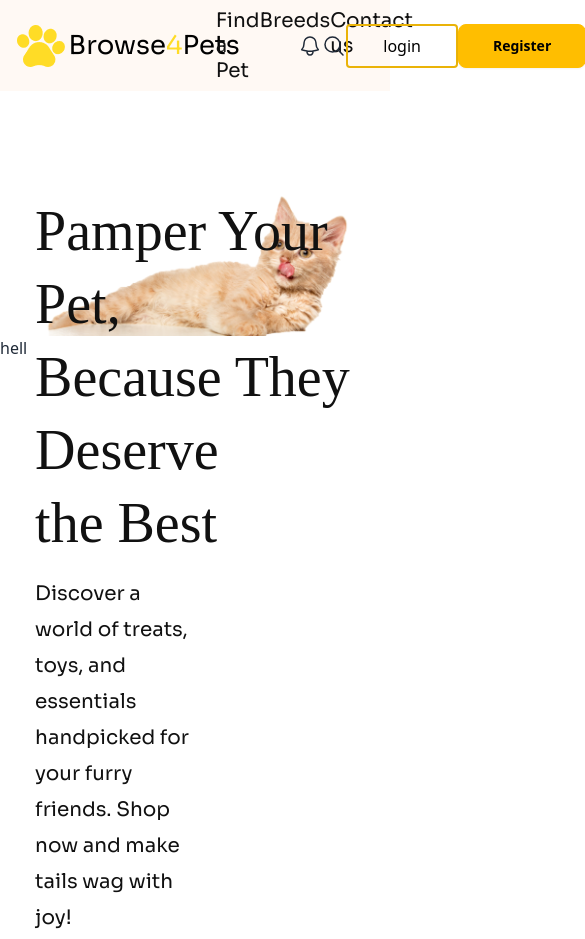
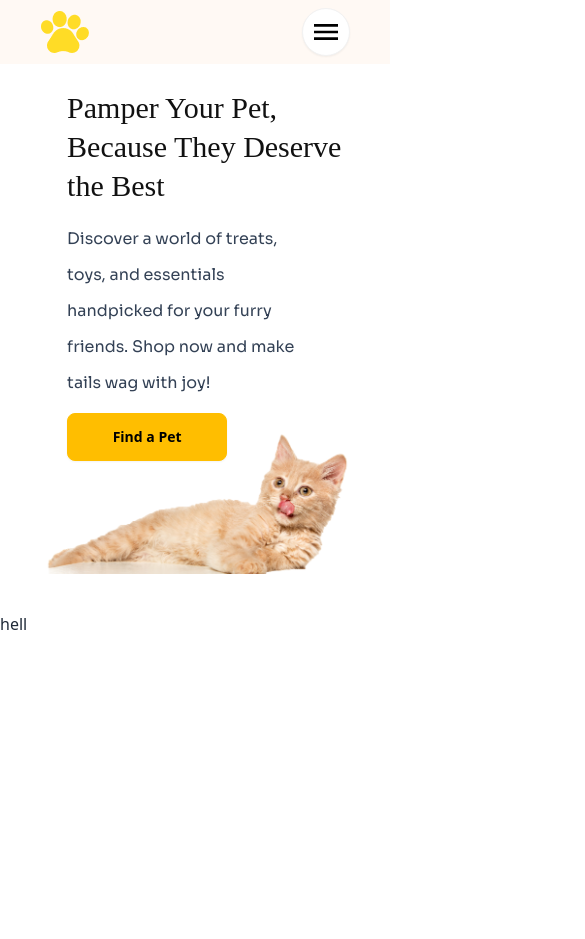
Before and after one commit to Shakil-009/assignment-3, a plain HTML site: page index.html in a window 390 px wide. Shown: the top 939 px of the page, 585 px wide, since content can reach past the window. After the commit the page ends 844 px from the top, so only its background shows below. Drawn offline with nearby package versions, Linux system fonts and the light colour scheme; a web font is replaced by a local one.

Commit message:
Added responsive

```diff
--- a/index.html
+++ b/index.html
@@ -11,12 +11,12 @@
 <body class="bg-white">
     <header class="w-full bg-[#fff9f4]">
         <nav class="navbar w-10/12 mx-auto flex justify-between ">
-            <div class="flex gap-1 justify-center align-center"><img src="c1-assets/logo-header.png" alt="Pet pow">
-            <h2 class="text-black font">Browse<span class="text-[#FFDC26]">4</span>Pets</h2>
+            <div class="flex gap-1 justify-center items-center"><img class="h-12 w-12" src="c1-assets/logo-header.png" alt="Pet pow">
+            <h2 class="text-black font hidden md:flex">Browse<span class="text-[#FFDC26]">4</span>Pets</h2>
             </div>
-            <div class="w-2/3 justify-between sm:hidden md:flex">
+            <div class="w-2/3 justify-between hidden md:flex">
                 <div class="flex text-black w-2/5 justify-between"><a class="ancor-font" href="">Find a Pet</a><a class="ancor-font" href="">Breeds</a><a class="ancor-font" href="">Contact us</a></div>
-            <div class="flex w-80 justify-between align">
+            <div class="flex w-80 justify-between items-center">
                 <svg xmlns="http://www.w3.org/2000/svg" fill="none" viewBox="0 0 24 24" stroke-width="1.5" stroke="currentColor" class="size-6">
                     <path class="hover:cursor-pointer" stroke-linecap="round" stroke-linejoin="round" d="M14.857 17.082a23.848 23.848 0 0 0 5.454-1.31A8.967 8.967 0 0 1 18 9.75V9A6 6 0 0 0 6 9v.75a8.967 8.967 0 0 1-2.312 6.022c1.733.64 3.56 1.085 5.455 1.31m5.714 0a24.255 24.255 0 0 1-5.714 0m5.714 0a3 3 0 1 1-5.714 0" />
                   </svg>
@@ -27,18 +27,42 @@
                    <button class="btn btn-sm btn-warning w-32 h-11">Register</button>
             </div>
             </div>
+            <label class="btn btn-circle bg-white swap swap-rotate hover:bg-slate-300 md:hidden">
+                <!-- this hidden checkbox controls the state -->
+                <input type="checkbox" />
 
+                <!-- hamburger icon -->
+                <svg
+                  class="swap-off fill-black"
+                  xmlns="http://www.w3.org/2000/svg"
+                  width="32"
+                  height="32"
+                  viewBox="0 0 512 512">
+                  <path d="M64,384H448V341.33H64Zm0-106.67H448V234.67H64ZM64,128v42.67H448V128Z" />
+                </svg>
+
+                <!-- close icon -->
+                <svg
+                  class="swap-on fill-black"
+                  xmlns="http://www.w3.org/2000/svg"
+                  width="32"
+                  height="32"
+                  viewBox="0 0 512 512">
+                  <polygon
+                    points="400 145.49 366.51 112 256 222.51 145.49 112 112 145.49 222.51 256 112 366.51 145.49 400 256 289.49 366.51 400 400 366.51 289.49 256 400 145.49" />
+                </svg>
+              </label>
         </nav>
     </header>
     <main>
-        <div class="relative w-[82%] mx-auto mt-16">
-            <div class="w-[100%] z-0"><img src="c1-assets/cat-big.png" alt=""></div>
-            <div class="absolute top-10">
-                <h1 class="title mb-4">Pamper Your Pet,<br>Because They Deserve<br>the Best</h1>
-                <p class="des w-2/4 mb-6">
+        <div class="flex justify-end flex-col-reverse mx-auto w-[82%] he my-6 md:my-0 md:relative md:h-auto md:mb-20">
+            <div class="w-[100%] z-0 relative"><img class="absolute -top-20 md:static" src="c1-assets/cat-big.png" alt=""></div>
+            <div class="pl-8 md:top-10 md:absolute">
+                <h1 class="sm-title mb-4 md:text-6xl">Pamper Your Pet,<br>Because They Deserve<br>the Best</h1>
+                <p class="des w-4/5 md:w-2/3 mb-6 text-slate-700 md:text-xl leading-9">
                     Discover a world of treats, toys, and essentials handpicked for your furry friends. Shop now and make tails wag with joy!
                 </p>
-                <button class="btn btn-sm btn-warning w-40 h-11 animate-bounce">Find a Pet</button>
+                <button class="btn btn-warning w-40 h-11 animate-bounce">Find a Pet</button>
             </div>
         </div>
 
--- a/style.css
+++ b/style.css
@@ -5,7 +5,7 @@
 }
 .font{
     font-family: Sora;
-font-size: 26px;
+font-size: 1.52rem;
 font-weight: 400;
 line-height: 33px;
 letter-spacing: 0%;
@@ -13,13 +13,10 @@ letter-spacing: 0%;
 .ancor-font{
     color: rgb(17, 17, 17);
 font-family: Sora;
-font-size: 20px;
+font-size: 1.25rem;
 font-weight: 400;
 line-height: 25px;
 letter-spacing: 0%;
-}
-.align{
-    align-items: center;
 }
 /* main body */
 .title{
@@ -31,15 +28,25 @@ line-height: 73px;
 letter-spacing: 0%;
 text-align: left;
 }
+.sm-title{
+    color: rgb(17, 17, 17);
+font-family: ADLaM Display;
+font-size: 30px;
+font-weight: 400;
+line-height: 39px;
+letter-spacing: 0%;
+text-align: left;
+}
 .des{
     color: rgb(17, 17, 17);
 font-family: Sora;
-font-size: 1.25rem;
+font-size: 16px;
 font-weight: 400;
-line-height: 36px;
+line-height: 20px;
 letter-spacing: 0%;
 text-align: left;
 }
+
 .find{
     color: rgb(17, 17, 17);
 font-family: Sora;
@@ -50,7 +57,7 @@ letter-spacing: 0%;
 text-align: left;
 }
 .he{
-    height: 749px;
+    height: 500px;
 }
 a:hover{
 cursor: pointer;
@@ -58,3 +65,10 @@ cursor: pointer;
 button:hover{
     cursor: pointer;
 }
+
+
+
+
+@media screen and (max-width: ){
+
+}
```
